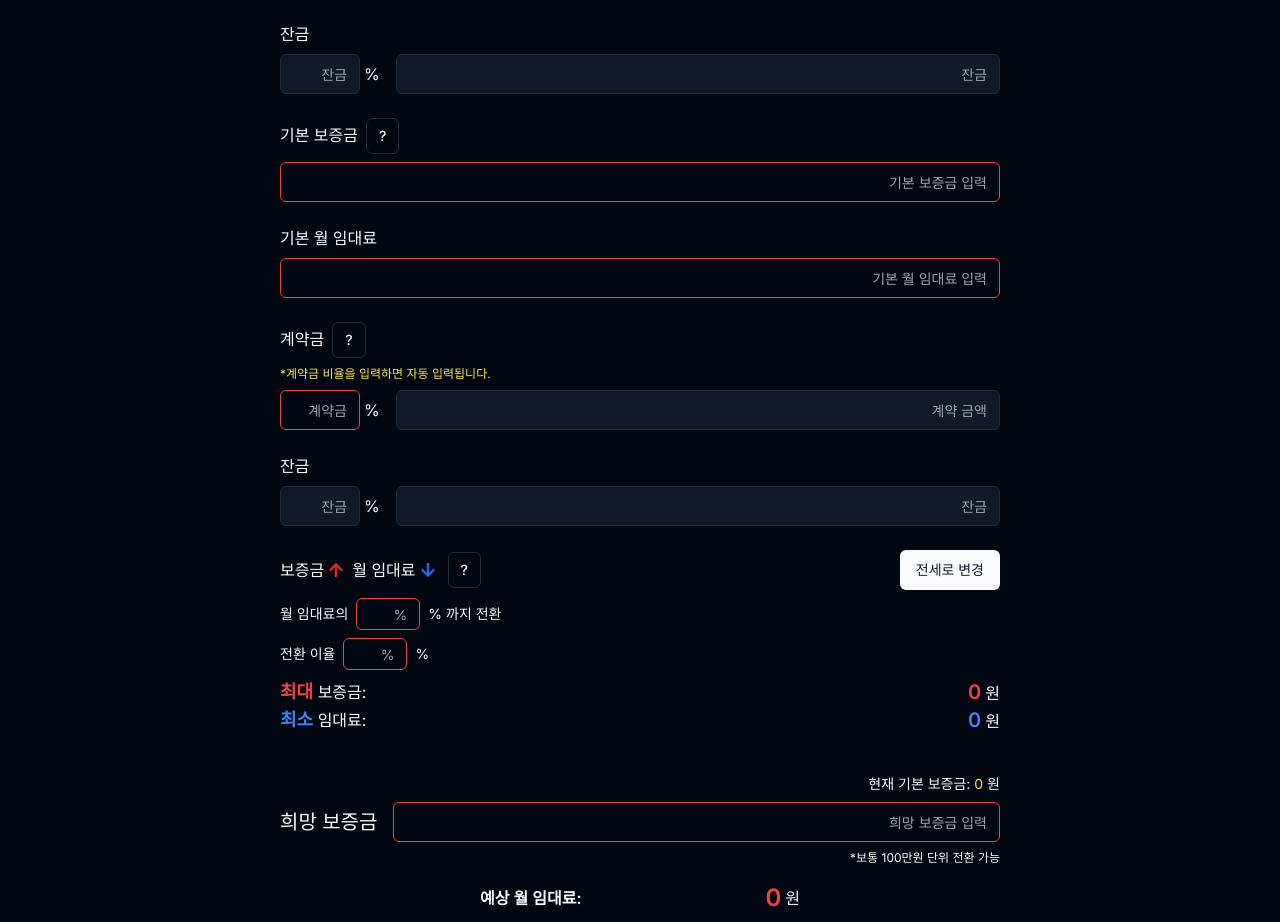
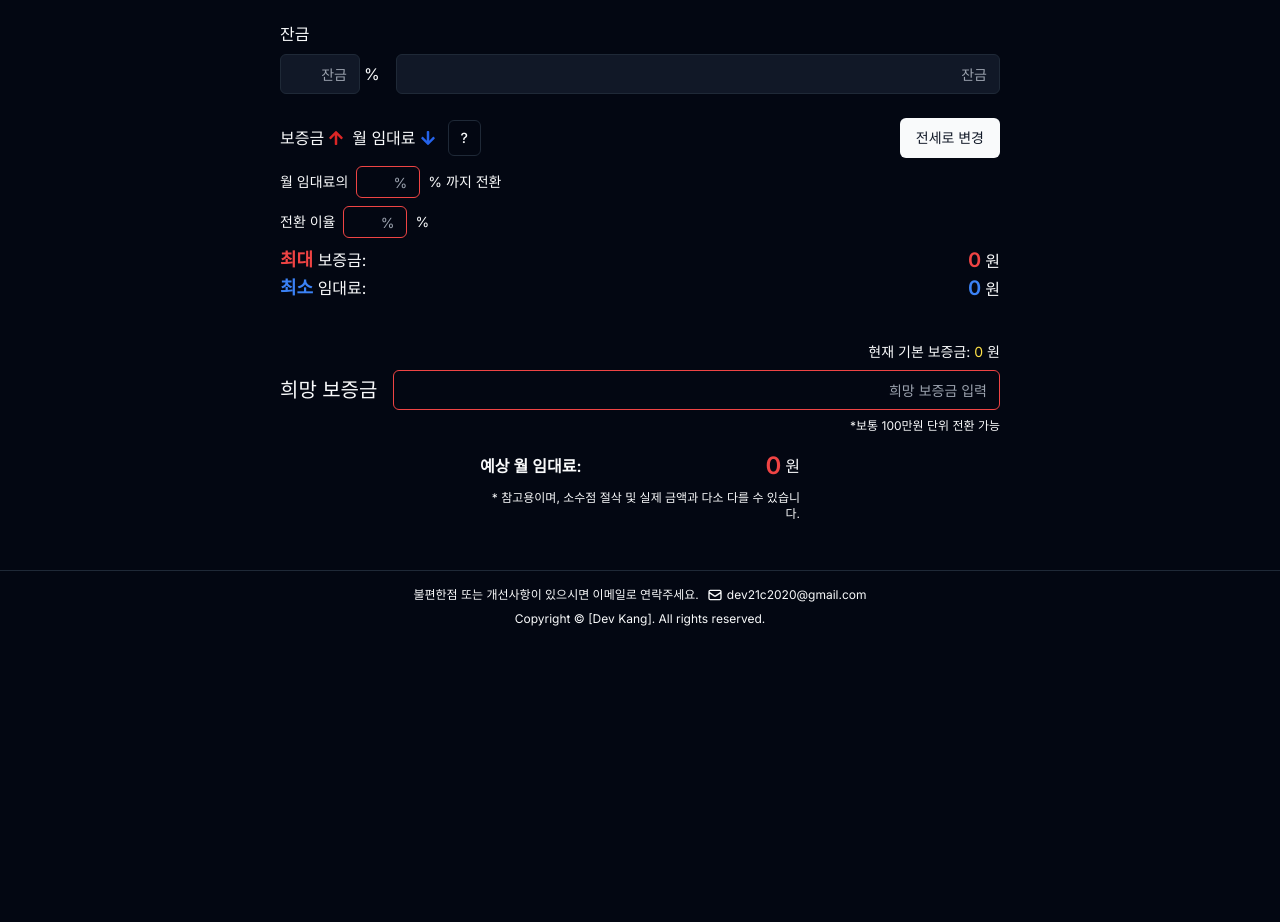
Before and after one commit to WebKBS/deposit-calculator, a Next.js app: page / in a window 1280 px wide. Shown: the part 494-1416 px from the top of the page. After the commit the page ends 1137 px from the top, so only its background shows below. Built offline with nearby package versions, Linux system fonts and the light colour scheme.

Commit message:
전월세 변경 버튼 수정

```diff
--- a/components/Calculator.tsx
+++ b/components/Calculator.tsx
@@ -1,5 +1,4 @@
 'use client';
-import defaultImage from '@/public/default-deposit.png';
 import { parseInputNumber, removeCommaAndConvert } from '@/utils/numberUtils';
 import {
   conversionAmount,
@@ -544,112 +543,6 @@ export default function Calculator() {
       <Balance />
 
       <div className="mb-6">
-        <div className="mb-2">
-          <Label htmlFor="defaultDeposit" className="mr-2">
-            기본 보증금
-          </Label>
-          <TipAlertDialog
-            title="기본 보증금이란?"
-            body="기본 보증금은 공고문 기준 임대 조건의 '계'에 있는 금액을 입력하시면 됩니다. 단위는 천단위입니다. 예) 76,320 = 76,320,000원"
-            image={defaultImage}
-          />
-        </div>
-        <Input
-          id="defaultDeposit"
-          type="text"
-          placeholder="기본 보증금 입력"
-          pattern="[0-9]*"
-          inputMode="decimal"
-          className="text-right border-red-500"
-          ref={defaultInput}
-          onChange={handleDefaultDeposit}
-          value={enteredInput.defaultDeposit}
-        />
-      </div>
-      <div className="mb-6">
-        <div className="mb-2">
-          <Label htmlFor="rent" className="mr-2">
-            기본 월 임대료
-          </Label>
-        </div>
-        <Input
-          ref={defaultRentInput}
-          id="rent"
-          type="text"
-          placeholder="기본 월 임대료 입력"
-          pattern="[0-9]*"
-          inputMode="numeric"
-          className="text-right border-red-500"
-          onChange={handleDefaultRent}
-          value={enteredInput.defaultRent}
-        />
-      </div>
-
-      <div className="mb-6">
-        <div className="mb-2">
-          <Label htmlFor="downPayment" className="mr-2">
-            계약금
-          </Label>
-
-          <TipAlertDialog
-            title="계약금이란?"
-            body="SH의 계약금은 보통 20% 이며, 계약금을 설정하시면 자동으로 금액이 입력됩니다. 단위는 %입니다. 예) 20 = 20%"
-          />
-          <p className="my-2 text-xs text-green-600 dark:text-yellow-300">
-            *계약금 비율을 입력하면 자동 입력됩니다.
-          </p>
-        </div>
-        <div className="flex gap-4">
-          <div className="flex items-center gap-1">
-            <Input
-              ref={downPaymentInput}
-              id="downPayment"
-              type="text"
-              placeholder="계약금"
-              pattern="[0-9]*"
-              inputMode="numeric"
-              className="flex-1 w-20 text-right border-red-500"
-              maxLength={3}
-              onChange={handleDownPayment}
-              value={enteredInput.downPayment}
-            />
-            <span>%</span>
-          </div>
-          <Input
-            readOnly
-            className="text-right bg-gray-200 dark:bg-gray-900"
-            placeholder="계약 금액"
-            value={calcValues.calcDownPayment}
-          />
-        </div>
-      </div>
-      <div className="mb-6">
-        <div className="mb-2 ">
-          <Label htmlFor="balance" className="mr-2">
-            잔금
-          </Label>
-        </div>
-        <div className="flex gap-4">
-          <div className="flex items-center gap-1">
-            <Input
-              id="balance"
-              type="text"
-              placeholder="잔금"
-              className="flex-1 w-20 text-right bg-gray-200 dark:bg-gray-900"
-              readOnly
-              value={enteredInput.balance}
-            />
-            <span>%</span>
-          </div>
-          <Input
-            readOnly
-            className="text-right bg-gray-200 dark:bg-gray-900"
-            placeholder="잔금"
-            value={calcValues.calcBalance}
-          />
-        </div>
-      </div>
-      <div className="mb-6">
         <div className="flex items-center justify-between gap-2 mb-2">
           <div className="flex items-center gap-3">
             <div className="flex flex-wrap items-center gap-2 justify-center">
--- a/components/sh/components/Button/DepositChangeButton.tsx
+++ b/components/sh/components/Button/DepositChangeButton.tsx
@@ -1,16 +1,16 @@
 import { Button } from '@/components/ui/button';
-import useShCalculatorStore from '../../store/store';
+import { useDepositChangeStore } from '../../store/depositChangeStore';
 
 export default function DepositChangeButton() {
-  const isDepositChange = useShCalculatorStore(
+  const isDepositChange = useDepositChangeStore(
     (state) => state.isDepositChange
   );
-  const toggleDepositChange = useShCalculatorStore(
-    (state) => state.toggleDepositChange
+  const setToggleDepositChange = useDepositChangeStore(
+    (state) => state.setToggleDepositChange
   );
 
   return (
-    <Button className="px-4" onClick={toggleDepositChange}>
+    <Button className="px-4" onClick={setToggleDepositChange}>
       {isDepositChange ? '월세로 변경' : '전세로 변경'}
     </Button>
   );
--- /dev/null
+++ b/components/sh/store/depositChangeStore.ts
@@ -0,0 +1,12 @@
+import { create } from 'zustand';
+
+interface DepositChangeStore {
+  isDepositChange: boolean;
+  setToggleDepositChange: () => void;
+}
+
+export const useDepositChangeStore = create<DepositChangeStore>((set) => ({
+  isDepositChange: false,
+  setToggleDepositChange: () =>
+    set((state) => ({ isDepositChange: !state.isDepositChange })),
+}));
--- a/store/store.ts
+++ b/store/store.ts
@@ -4,18 +4,8 @@ interface MenuState {
   isOpen: boolean;
   toggle: () => void;
 }
-interface DepositChange {
-  isDepositChange: boolean;
-  setToggleDepositChange: () => void;
-}
 
 export const useMenu = create<MenuState>((set) => ({
   isOpen: false,
   toggle: () => set((state) => ({ isOpen: !state.isOpen })),
 }));
-
-export const useDepositChange = create<DepositChange>((set) => ({
-  isDepositChange: false,
-  setToggleDepositChange: () =>
-    set((state) => ({ isDepositChange: !state.isDepositChange })),
-}));
```
Also changed, not shown: 1 other file (tests, documents, lock files or other folders).
